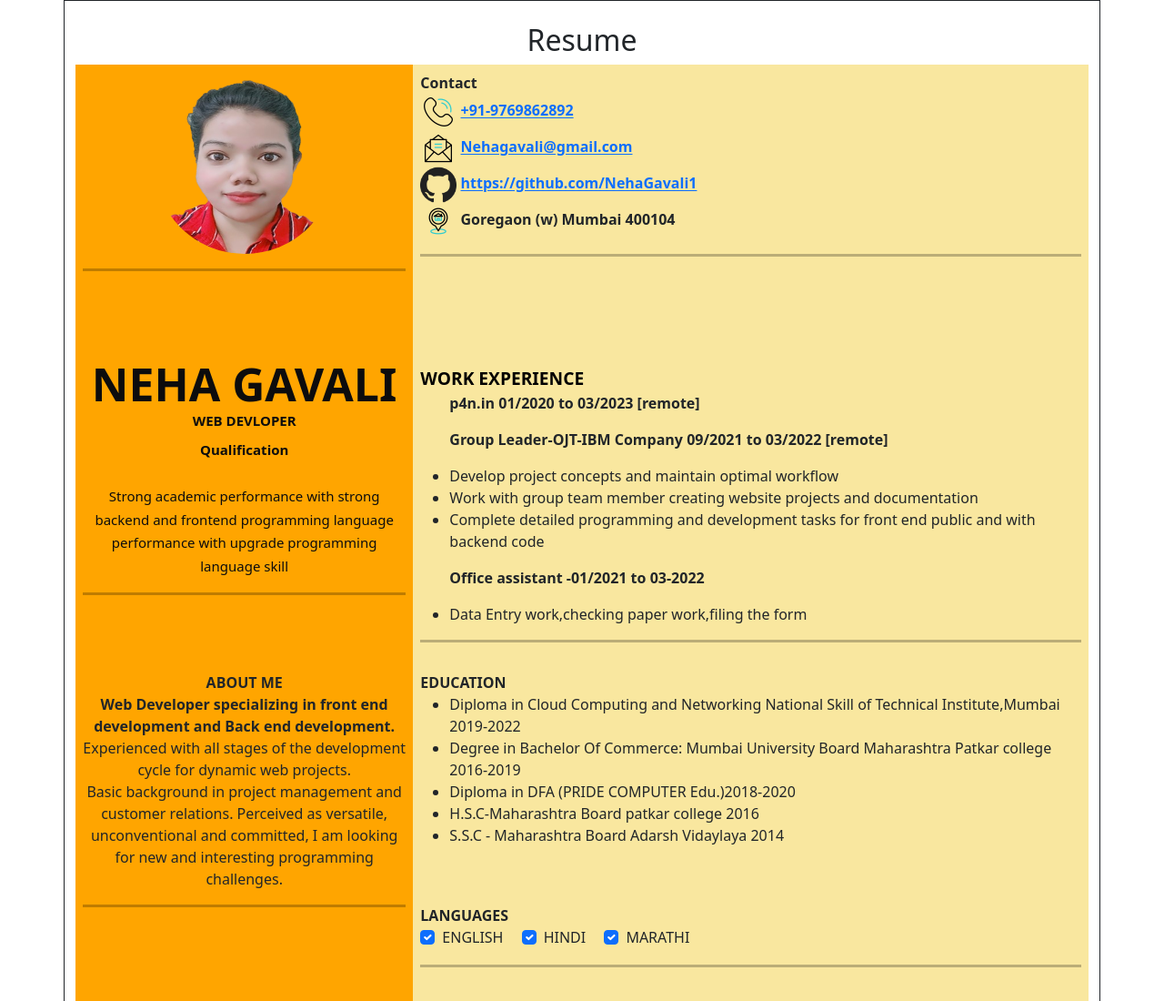
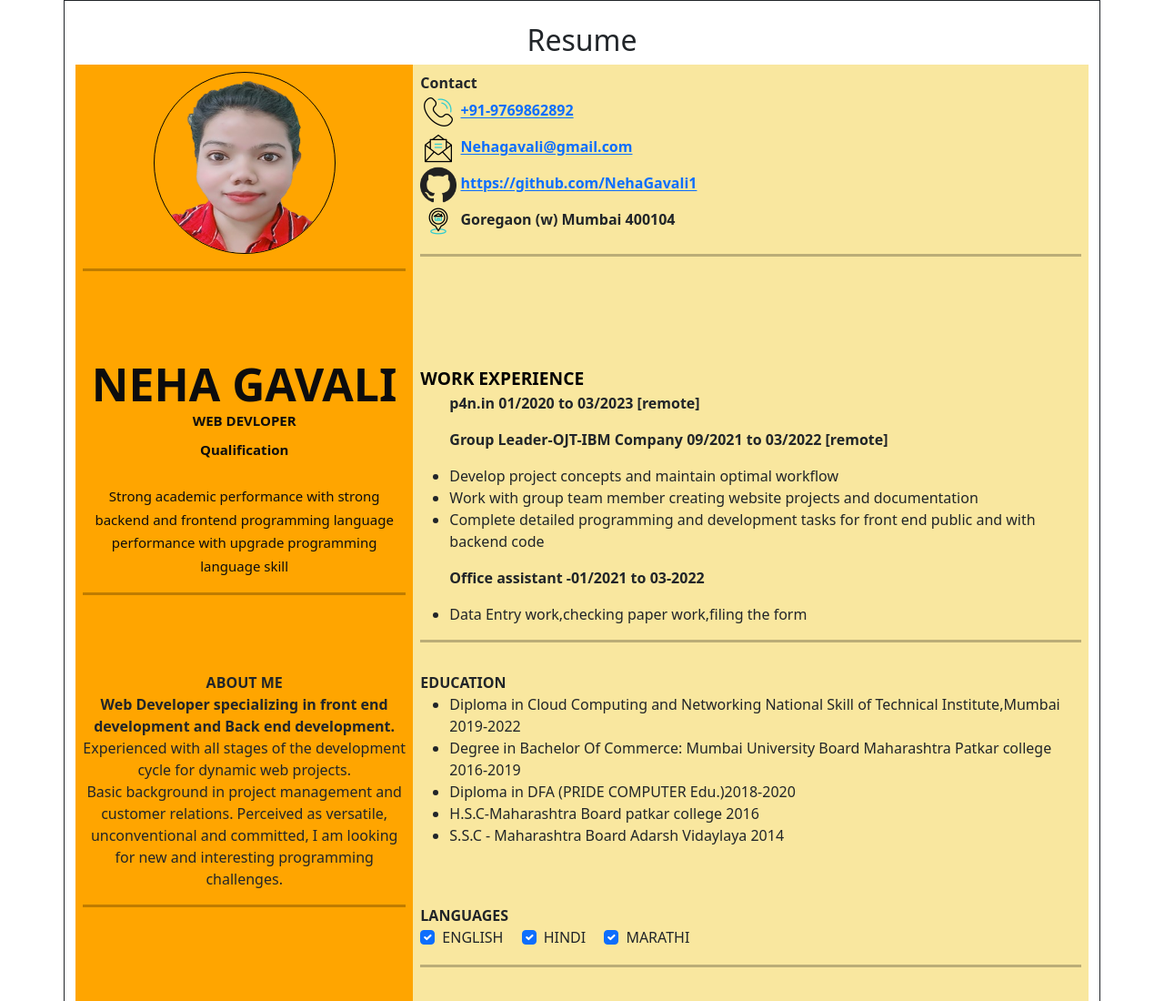
Before and after one commit to NehaGavali1/resume, a plain HTML site: page resume/index.html in a window 1280 px wide. Shown: the top 1100 px of the page at 91% size. Drawn offline with nearby package versions, Linux system fonts and the light colour scheme.

Commit message:
Update index.html

```diff
--- a/resume/index.html
+++ b/resume/index.html
@@ -17,7 +17,7 @@
         <div class="row"><!--row start1-->
           <h2 style="text-align:center;">Resume</h2>
             <div class="col-sm-4 gx-5 p-2   text-center" id="grad1">
-                <img src="../resume/images/Neha_passport-removebg.png" width=200px height=200px"  class="rounded-circle"><hr class="new4"><br><br><br>
+                <img src="../resume/images/Neha_passport-removebg.png" width=200px height=200px"  class="rounded-circle border border-black"><hr class="new4"><br><br><br>
 
             </div>
             <div class="col-sm-8 gx-5 p-2 text-dark" id="grad2">
```
